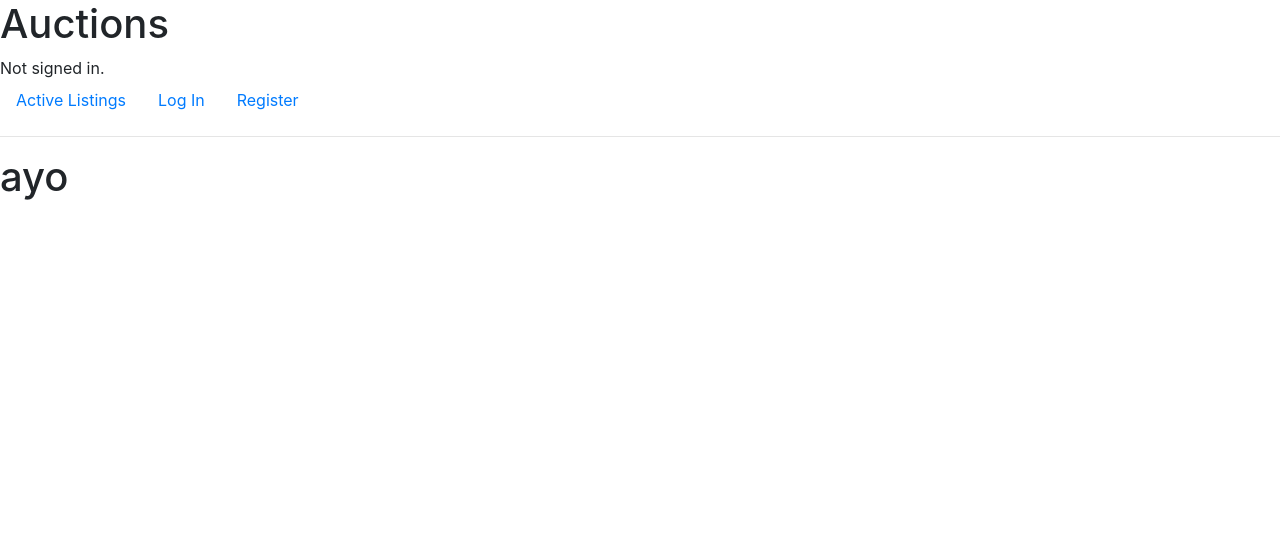
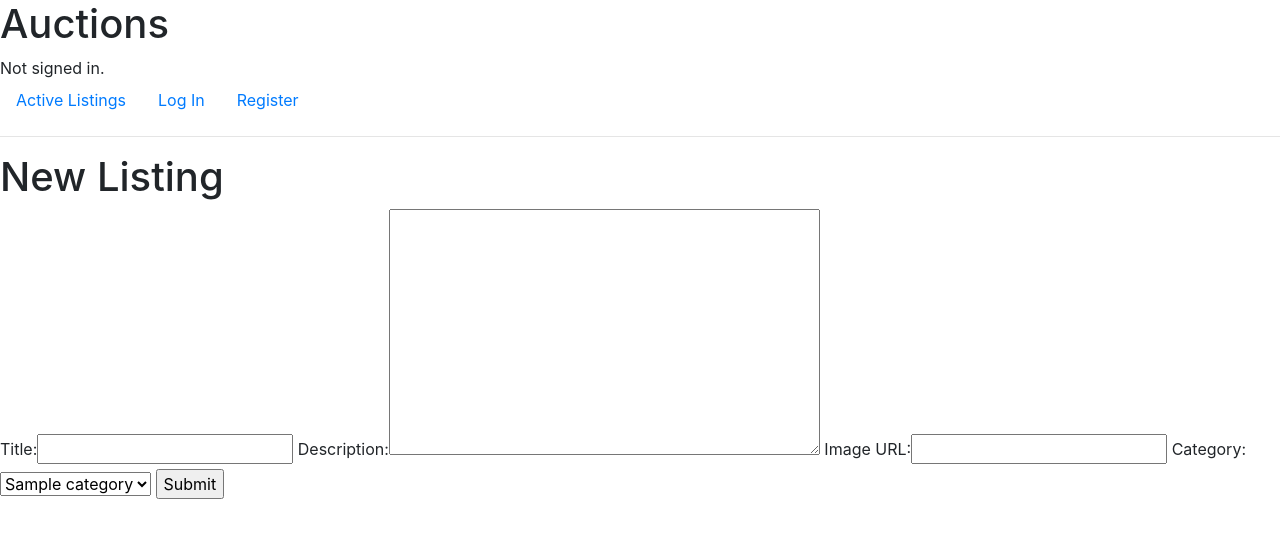
Before and after one commit to jayptl23/commerce, a Django app: template auctions/templates/auctions/create-listing.html in a window 1280 px wide. Shown: the top 538 px of the page. Run offline with Django 3.2, Linux system fonts and the light colour scheme; the template is opened without the code that fills it: values that come from a table or form of the project are taken from there, others are empty; tables that the repository leaves empty hold one stand-in row (values such as "Sample post"); some libraries are stand-ins or nearby versions.

Commit message:
create ModelForm and html template for create listing

```diff
--- /dev/null
+++ b/auctions/forms.py
@@ -0,0 +1,16 @@
+from django import forms
+from .models import Listing, Category
+
+
+class ListingForm(forms.ModelForm):
+    class Meta():
+        model = Listing
+        fields = ["title", "description", "image_url", "category"]
+
+        labels = {"image_url": "Image URL"}
+
+    # Define a custom widget for the category field
+    category = forms.ModelChoiceField(
+        queryset=Category.objects.all(),
+        empty_label=None
+    )
--- a/auctions/templates/auctions/create-listing.html
+++ b/auctions/templates/auctions/create-listing.html
@@ -1,5 +1,10 @@
 {% extends "auctions/layout.html" %}
 
 {% block body %}
-<h1>ayo</h1>
+<h1>New Listing</h1>
+<form method="POST">
+    {% csrf_token %}
+    {{ form }}
+    <input type="submit" value="Submit">
+</form>
 {% endblock %}
```
